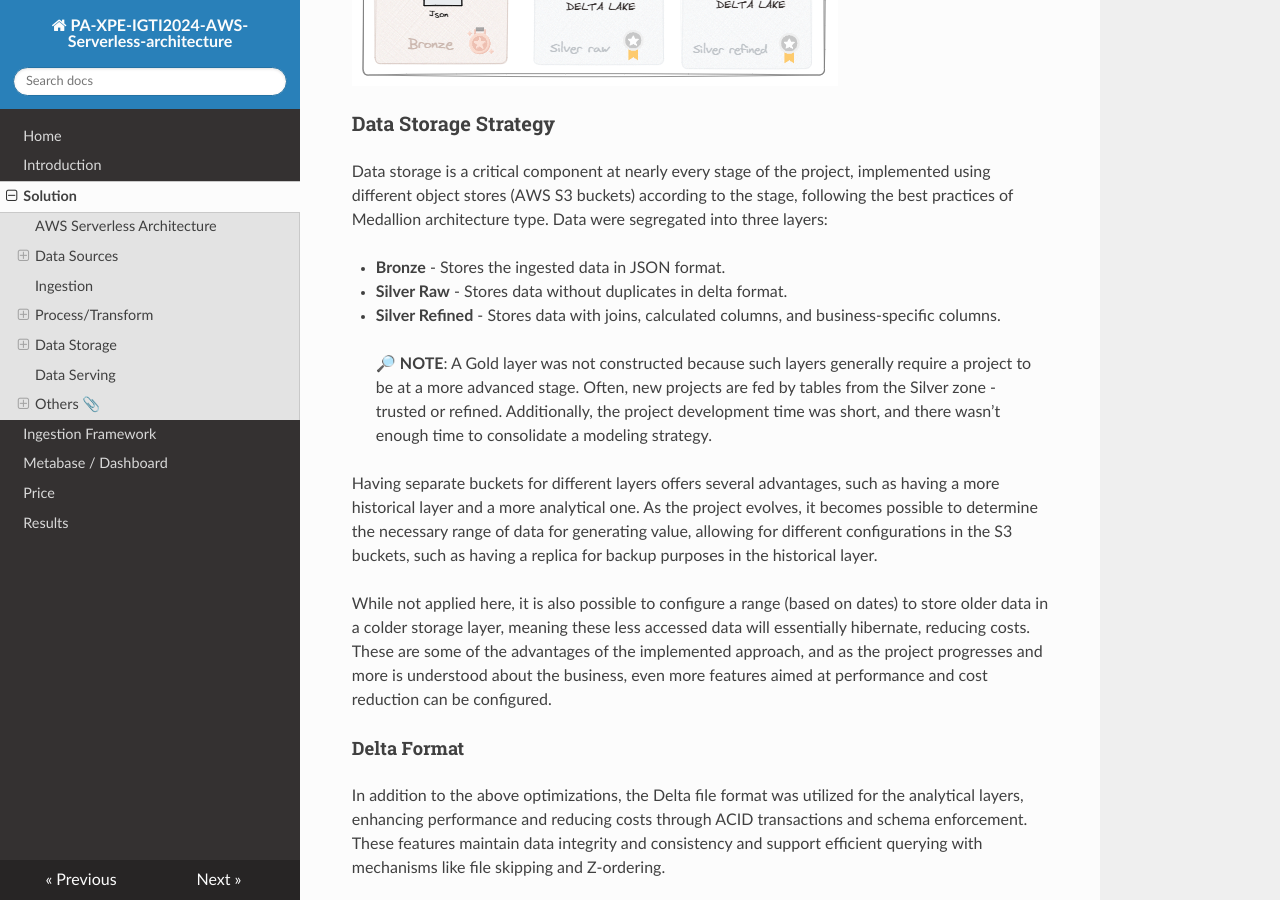
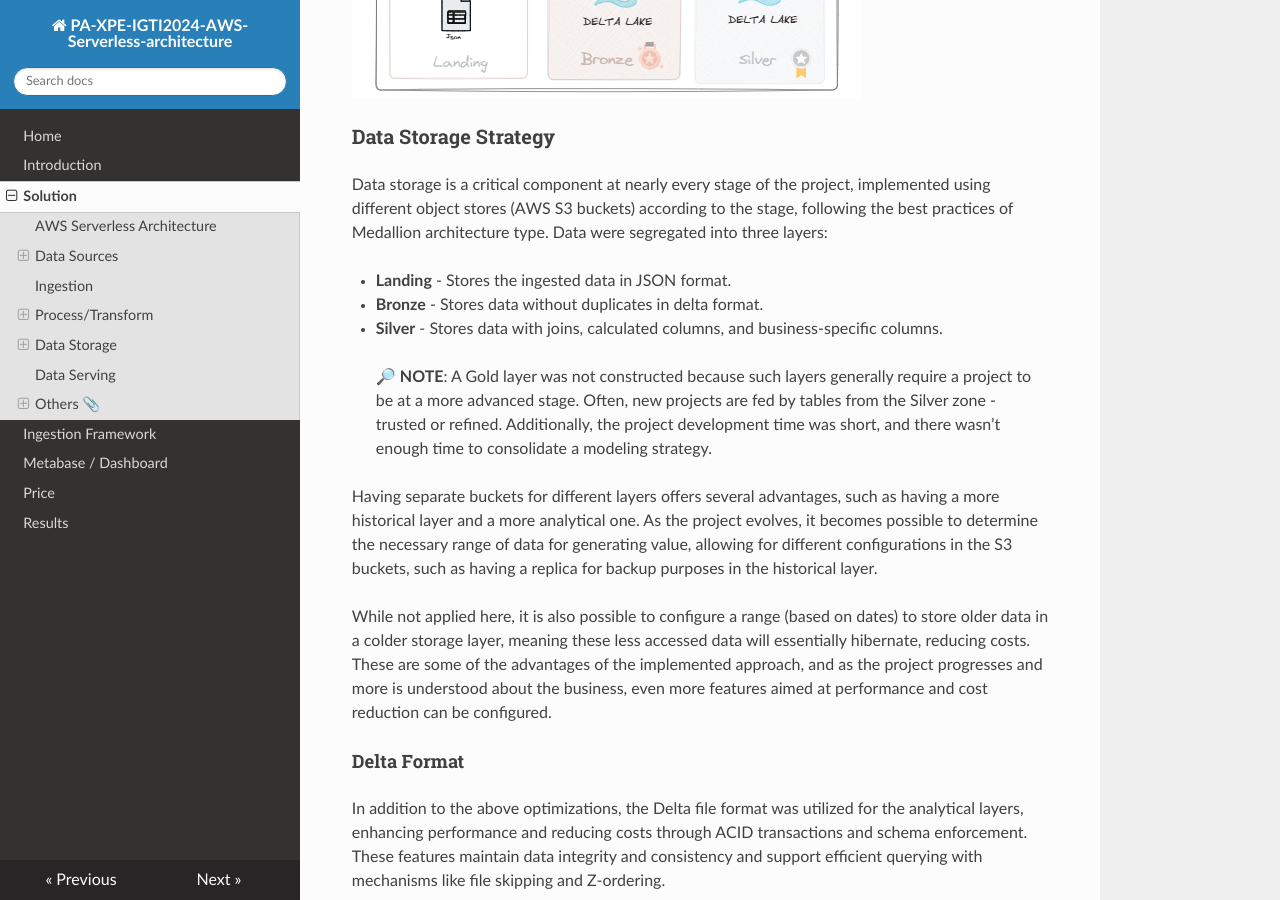
Before and after one commit to Gabriel-Philot/aws_serverless_xpe_final_project, an MkDocs documentation site: the page built from docs/p2_solution.md, in a window 1280 px wide and 900 px high, scrolled down 3657 px. Built offline with MkDocs 1.6.1, drawn with Linux system fonts in a browser that asks for light colours; nearby versions of some CDN libraries.

Commit message:
doc_fixstorage

```diff
--- a/docs/p2_solution.md
+++ b/docs/p2_solution.md
@@ -78,9 +78,9 @@ Five jobs were developed in Glue:
 
 Data storage is a critical component at nearly every stage of the project, implemented using different object stores (AWS S3 buckets) according to the stage, following the best practices of Medallion architecture type. Data were segregated into three layers:
 
-* **Bronze** - Stores the ingested data in JSON format.
-* **Silver Raw** - Stores data without duplicates in delta format.
-* **Silver Refined** - Stores data with joins, calculated columns, and business-specific columns.
+* **Landing** - Stores the ingested data in JSON format.
+* **Bronze** - Stores data without duplicates in delta format.
+* **Silver** - Stores data with joins, calculated columns, and business-specific columns.
 
 > 🔎 **NOTE**: A Gold layer was not constructed because such layers generally require a project to be at a more advanced stage. Often, new projects are fed by tables from the Silver zone - trusted or refined. Additionally, the project development time was short, and there wasn’t enough time to consolidate a modeling strategy.
 
```
Also changed, not shown: docs/assets/images/arquiteture_draw.png, docs/assets/images/storage.png.
